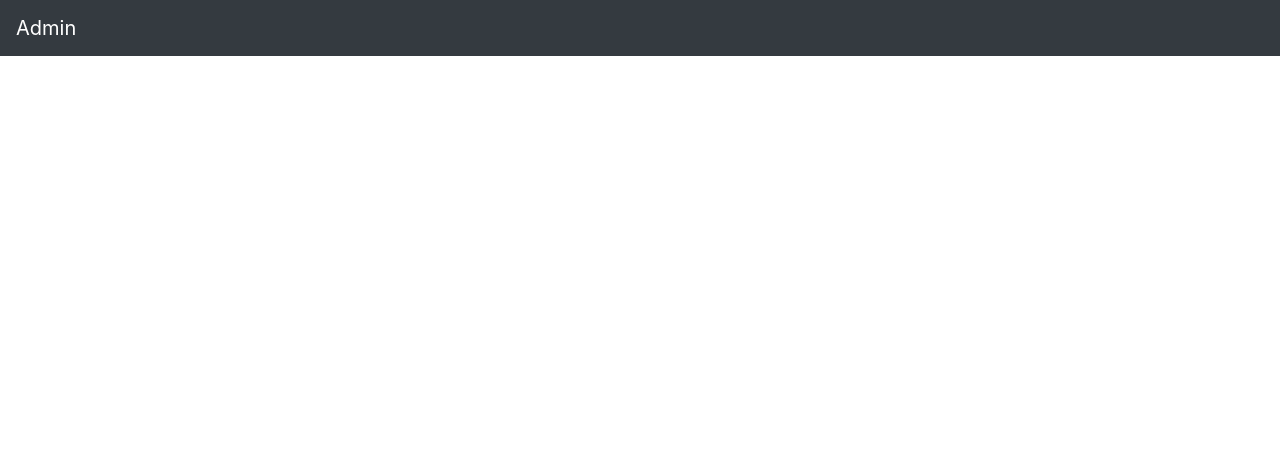
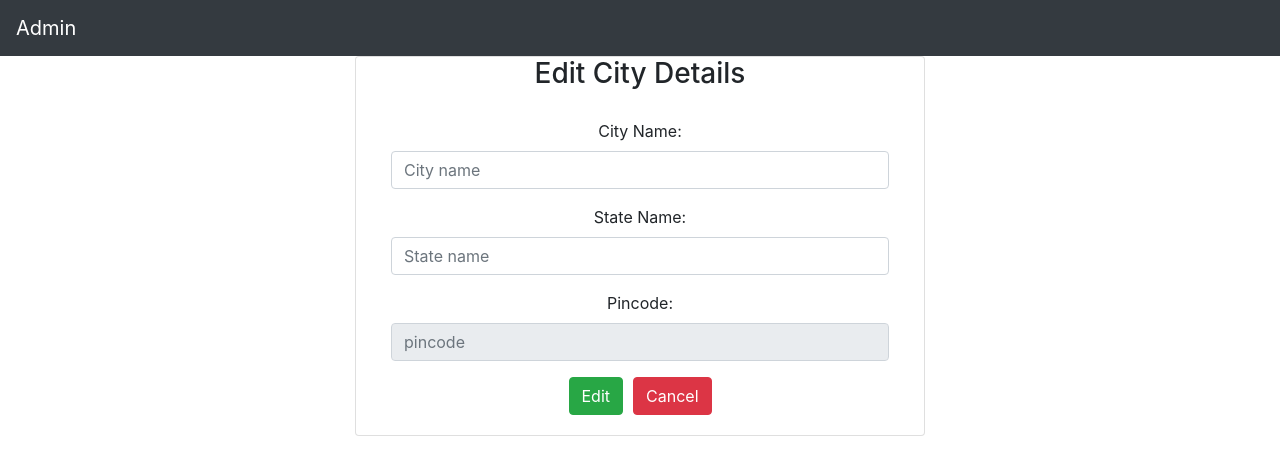
Before and after one commit to inviGit/Movie_Ticket_Booking_System, a React (Create React App) app in the folder frontend/: page /editcity/1 in a window 1280 px wide. Shown: the top 472 px of the page. Built offline with nearby package versions, Linux system fonts and the light colour scheme; no server answers.

Commit message:
MY third commit in front end part

```diff
--- a/frontend/src/App.js
+++ b/frontend/src/App.js
@@ -4,6 +4,7 @@ import Login from "./components/Login";
 import AdminHome from "./components/AdminHome";
 import CityDetails from "./components/CityDetails";
 import HeaderComponent from "./components/HeaderComponent";
+import EditCityDetails from "./components/EditCityDetails";
 
 function App() {
   return (
@@ -14,6 +15,7 @@ function App() {
           <Route path="/" exact component={Login}></Route>
           <Route path = "/admin"  component={AdminHome}></Route>
           <Route path = "/city/:id"  component={CityDetails}></Route>
+          <Route path = "/editcity/:id" component = {EditCityDetails}></Route>
         </Switch>
       </Router>
     </div>
--- a/frontend/src/components/CityDetails.jsx
+++ b/frontend/src/components/CityDetails.jsx
@@ -31,6 +31,12 @@ class CityDetails extends Component {
 
     }
 
+    editCityDetails(id) {
+
+        this.props.history.push(`/editcity/${id}`);
+
+    }
+
 
     render() {
         return (
@@ -50,6 +56,9 @@ class CityDetails extends Component {
                            <label>stateName :</label>
                            <div style={{ textIndent: "10px"}}>{this.state.city.stateName}</div>
                        </div>
+                       <button className="btn btn-success"
+                                    onClick={ () => this.editCityDetails(this.state.city_id)}>Edit</button>
+
 
                 </div>
                 </div>
--- /dev/null
+++ b/frontend/src/components/EditCityDetails.jsx
@@ -0,0 +1,115 @@
+import React, { Component } from 'react'
+import cityService from '../service/cityService';
+
+ class EditCityDetails extends Component {
+     constructor(props) {
+         super(props)
+
+         this.state = {
+            id: this.props.match.params.id,
+            pincode : "",
+            cityName : "",
+            stateName : ""
+
+         }
+
+         this.changeCityNameHandler = this.changeCityNameHandler.bind(this);
+         this.changeStateNameHandler = this.changeStateNameHandler.bind(this);
+         this.editCity = this.editCity.bind(this);
+     }
+
+     changeCityNameHandler(event) {
+         this.setState({cityName : event.target.value});
+
+     }
+
+     changeStateNameHandler(event) {
+        this.setState({stateName : event.target.value});
+
+    }
+
+     componentDidMount() {
+         cityService.getCity(this.state.id).then((response) => {
+
+            this.setState({
+                cityName : response.data.cityName,
+                stateName : response.data.stateName,
+                pincode : response.data.pincode
+            })
+
+         })
+     }
+
+     editCity(event) {
+
+        event.preventDefault();
+
+        let city =
+        {
+            cityName : this.state.cityName,
+            stateName : this.state.stateName,
+            pincode : this.state.pincode
+        }
+
+        console.log("city => " + JSON.stringify(city));
+
+        cityService.updateCity(this.state.id,city).then((response) => {
+
+            this.props.history.push(`/city/${this.state.id}`);
+        })
+
+     }
+
+     cancel () {
+
+        this.props.history.push(`/city/${this.state.id}`);
+     }
+
+    render() {
+        return (
+            <div>
+               <div className="container">
+               <div className="row">
+               <div className="card col-md-6 offset-md-3 offset-md-3">
+               <h3 className="text-center">Edit City Details</h3>
+               <div className="card-body">
+                   <form>
+                                    <div className="form-group">
+                                        <label> City Name:</label>
+                                        <input placeholder="City name"
+                                        name="cityName" className="form-control"
+                                        value={this.state.cityName}
+                                        onChange={this.changeCityNameHandler}></input>
+                                    </div>
+                                    <div className="form-group">
+                                        <label> State Name:</label>
+                                        <input placeholder="State name"
+                                        name="stateName" className="form-control"
+                                        value={this.state.stateName}
+                                        onChange={this.changeStateNameHandler}></input>
+                                    </div>
+                                    <div className="form-group">
+                                        <label>Pincode:</label>
+                                        <input placeholder="pincode"
+                                        name="pincode" className="form-control"
+                                        value={this.state.pincode}
+                                        readOnly></input>
+                                    </div>
+
+                                    <button className="btn btn-success"
+                                    onClick={this.editCity}>Edit</button>
+
+                                    <button className="btn btn-danger"
+                                    onClick={this.cancel.bind(this)}
+                                    style={{marginLeft:"10px"}}>Cancel</button>
+                   </form>
+               </div>
+               </div>
+               </div>
+               </div>
+            </div>
+        )
+    }
+}
+
+export default EditCityDetails
--- a/frontend/src/components/Login.jsx
+++ b/frontend/src/components/Login.jsx
@@ -7,6 +7,7 @@ export class login extends Component {
   state = {
     username: "",
     password: "",
+    status: "",
   };
 
   changeUserNameHandler = (event) => {
@@ -21,11 +22,13 @@ export class login extends Component {
       password: this.state.password,
     };
     loginAndRegistrationService.login(user).then((res) => {
-      localStorage.setItem("authorization", res.headers.authorization);
+      console.log(res)
+      localStorage.setItem("authorization", res.headers.authorization)
+
+      this.props.history.push("/admin")
+
     });
-    CityService.getAllCities().then((res)=>{
-      console.log(res.data);
-    })
+
   };
 
 
@@ -57,7 +60,7 @@ export class login extends Component {
                   onChange={this.changePasswordHandler}
                 />
               </div>
-
+              <h1>{this.state.status}</h1>
               <button
                 className="btn btn-success"
                 onClick={() => {
```
